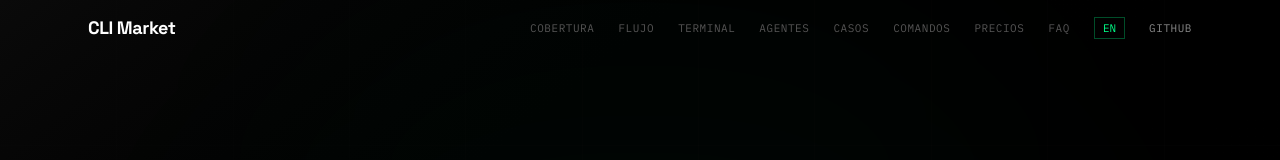
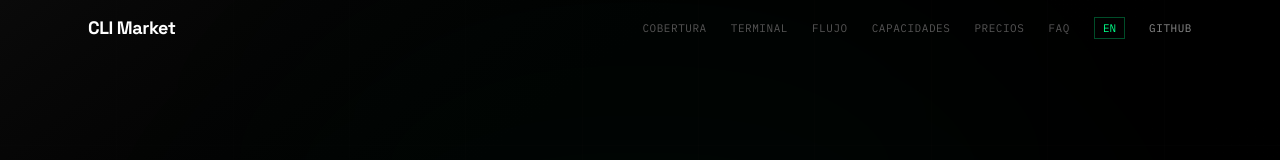
Before and after one commit to Treevu-ai/cli-market-world, a Next.js app in the folder landing/: page / in a window 1280 px wide. Shown: the top 160 px of the page. Built offline with nearby package versions, Linux system fonts and the light colour scheme.

Commit message:
fix: navbar links match actual sections

```diff
--- a/landing/components/Navbar.tsx
+++ b/landing/components/Navbar.tsx
@@ -2,7 +2,7 @@
 import { useState, useEffect } from "react";
 import { useLang } from "@/lib/LanguageContext";
 
-const linkKeys = ["nav_coverage","nav_how","nav_cli","nav_agents","nav_cases","nav_features","nav_pricing","nav_faq"];
+const linkKeys = ["nav_coverage","nav_terminal","nav_how","nav_features","nav_pricing","nav_faq"];
 
 export default function Navbar() {
   const [scrolled, setScrolled] = useState(false);
@@ -16,9 +16,8 @@ export default function Navbar() {
   }, []);
 
   const navLabels: Record<string,string> = {
-    nav_coverage: _t("nav_coverage"), nav_how: _t("nav_how"), nav_cli: _t("nav_cli"),
-    nav_agents: _t("nav_agents"), nav_cases: _t("nav_cases"), nav_features: _t("nav_features"),
-    nav_pricing: _t("nav_pricing"), nav_faq: _t("nav_faq"),
+    nav_coverage: _t("nav_coverage"), nav_terminal: _t("nav_terminal"), nav_how: _t("nav_how"),
+    nav_features: _t("nav_features"), nav_pricing: _t("nav_pricing"), nav_faq: _t("nav_faq"),
   };
 
   return (
--- a/landing/lib/translations.ts
+++ b/landing/lib/translations.ts
@@ -2,7 +2,7 @@ export type Lang = "es" | "en";
 export type Dict = Record<string, string>;
 
 const es: Dict = {
-  nav_coverage: "Cobertura", nav_how: "Flujo", nav_cli: "Terminal", nav_features: "Comandos",
+  nav_coverage: "Cobertura", nav_how: "Flujo", nav_terminal: "Terminal", nav_features: "Capacidades",
   nav_pricing: "Precios", nav_faq: "FAQ", nav_agents: "Agentes", nav_cases: "Casos",
   hero_eye: "Infraestructura de comercio para agentes de IA",
   hero_h1a: "3,760+ retailers.", hero_h1b: "Una sola API.", hero_h1c_p: "Tus agentes pueden", hero_h1c_s: "solos.",
@@ -24,7 +24,7 @@ const es: Dict = {
   cta_title: "Tu agente puede comprar solo.\nHoy.",
 };
 const en: Dict = {
-  nav_coverage: "Coverage", nav_how: "Flow", nav_cli: "Terminal", nav_features: "Commands",
+  nav_coverage: "Coverage", nav_how: "Flow", nav_terminal: "Terminal", nav_features: "Capabilities",
   nav_pricing: "Pricing", nav_faq: "FAQ", nav_agents: "Agents", nav_cases: "Use Cases",
   hero_eye: "Commerce infrastructure for AI agents",
   hero_h1a: "3,760+ retailers.", hero_h1b: "One single API.", hero_h1c_p: "Your agents can", hero_h1c_s: "on their own.",
```
